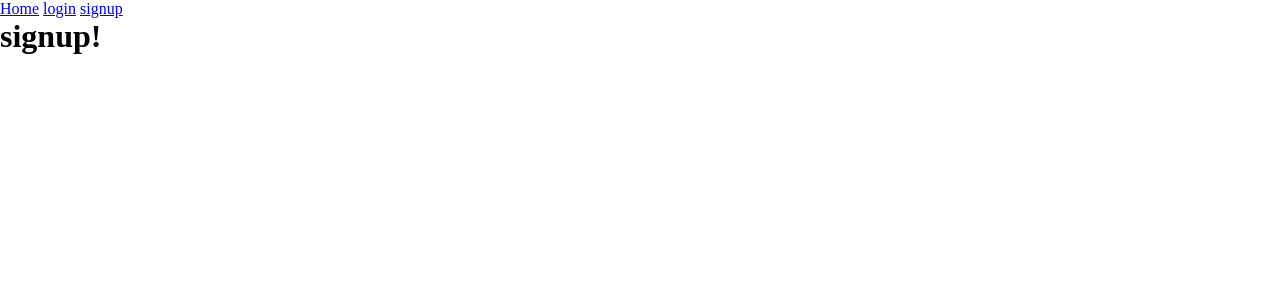
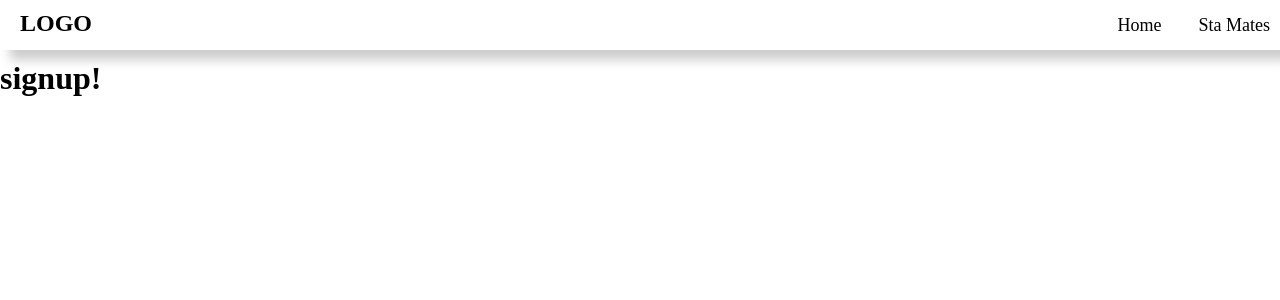
Before and after one commit to mani-1509/S2-class, a Flask app: page /signup in a window 1280 px wide. Shown: the top 300 px of the page. Run offline with Flask 3, Linux system fonts and the light colour scheme.

Commit message:
styling base

```diff
--- a/static/css/base.css
+++ b/static/css/base.css
@@ -4,6 +4,7 @@
   box-sizing: border-box;
 }
 .loginContainer {
+  z-index: 1000;
   position: fixed;
   bottom: 8em;
   right: 0;
@@ -21,3 +22,151 @@
   color: #fff;
   text-decoration: none;
 }
+
+/* nav */
+
+.navbar {
+  z-index: 10000;
+  display: flex;
+  align-items: center;
+  justify-content: space-between;
+  box-shadow: 10px 10px 10px rgba(0, 0, 0, 0.2);
+  position: fixed;
+  top: 0;
+  left: 0;
+  width: 100%;
+  text-align: center;
+}
+
+.logo {
+  padding: 10px 20px;
+  height: 50px;
+  width: 50px;
+  border-radius: 50%;
+  animation: scaleIn 1s ease-in-out;
+}
+
+.nav-links {
+  display: flex;
+  gap: 17px;
+}
+
+.nav-links li {
+  list-style: none;
+  padding: 10px;
+}
+
+.nav-links li a {
+  text-decoration: none;
+  color: #020202;
+  font-size: 18px;
+  position: relative;
+}
+.nav-links li a::before {
+  content: "";
+  position: absolute;
+  bottom: -5px;
+  left: -3px;
+  height: 4px;
+  width: 0;
+  border-radius: 500px;
+  background-color: blueviolet;
+  transition: 0.55s;
+}
+.nav-links li a:hover::before {
+  width: 108%;
+}
+
+.nav-profile-image {
+  height: 40px;
+  width: 40px;
+  border-radius: 500px;
+  margin-right: 10px;
+}
+
+/* Hamburger Menu */
+.hamburger {
+  display: none;
+  flex-direction: column;
+  gap: 5px;
+  cursor: pointer;
+  position: absolute;
+  right: 20px;
+  top: 15px;
+  z-index: 1001;
+}
+.hamburger span {
+  width: 30px;
+  height: 3px;
+  background: #000;
+  transition: all 0.3s;
+}
+.nav-links.active ~ .nav-profile-image {
+  display: none;
+}
+.hamburger.open .span1 {
+  transform: translateY(8px) rotate(45deg);
+}
+
+.hamburger.open .span2 {
+  opacity: 0;
+}
+
+.hamburger.open .span3 {
+  transform: translateY(-8px) rotate(-45deg);
+}
+
+.hamburger span {
+  width: 30px;
+  height: 3px;
+  background: #000;
+  transition: all 0.3s ease;
+}
+
+/* Mobile Navigation */
+@media (max-width: 768px) {
+  .nav-links {
+    display: none;
+    flex-direction: column;
+    position: absolute;
+    top: 70px;
+    right: 20px;
+    background: rgba(0, 0, 0, 0.8);
+    padding: 20px;
+    border-radius: 10px;
+    text-align: center;
+    gap: 15px;
+    animation: fadeIn 0.5s ease;
+  }
+  .nav-profile-image {
+    display: none;
+  }
+  .nav-links.active {
+    display: flex;
+  }
+
+  .hamburger {
+    display: flex;
+  }
+}
+
+/* Animations */
+@keyframes fadeIn {
+  from {
+    opacity: 0;
+  }
+  to {
+    opacity: 1;
+  }
+}
+
+/* main-body */
+
+.allContainer {
+  margin-top: 60px;
+}
+.nav-profile-image {
+  height: 40px;
+  width: 40px;
+  border-radius: 500px;
+}
--- a/templates/base.html
+++ b/templates/base.html
@@ -10,16 +10,33 @@
     />
   </head>
   <body>
-    <div class="loginContainer">
-      <div class="loginWarpper">
-        <a class="login" href="/login">LOG IN</a>
-      </div>
+    <div class="navcontainer">
+      <nav class="navbar">
+        <h1 class="logo">LOGO</h1>
+        <div class="hamburger" id="hamburger">
+          <span class="span1"></span>
+          <span class="span2"></span>
+          <span class="span3"></span>
+        </div>
+        <ul class="nav-links" id="nav-links">
+          <li><a href="/">Home</a></li>
+          <li><a href="/users">Sta Mates</a></li>
+        </ul>
+        {% if logged_in %}
+        <a href="/profile"
+          ><img
+            class="nav-profile-image"
+            src="{{ url_for('static', filename=user.profile_image or 'images/default.jpg') }}"
+            alt="Profile Image"
+        /></a>
+        {% endif %}
+      </nav>
     </div>
-    <a href="/">Home</a>
-    <a href="/login">login</a>
-    <a href="/signup">signup</a>
+
+    <!-- <a href="/login">login</a> -->
+    <!-- <a href="/signup">signup</a> -->
     <!-- <a href="/test">3Dmodel</a> -->
-    <main>{% block content %}{% endblock %}</main>
-    <!-- <script src="{{ url_for('static', filename='js/scripts.js') }}"></script> -->
+    <main class="allContainer">{% block content %}{% endblock %}</main>
+    <script src="{{ url_for('static', filename='js/nav.js') }}"></script>
   </body>
 </html>
```
